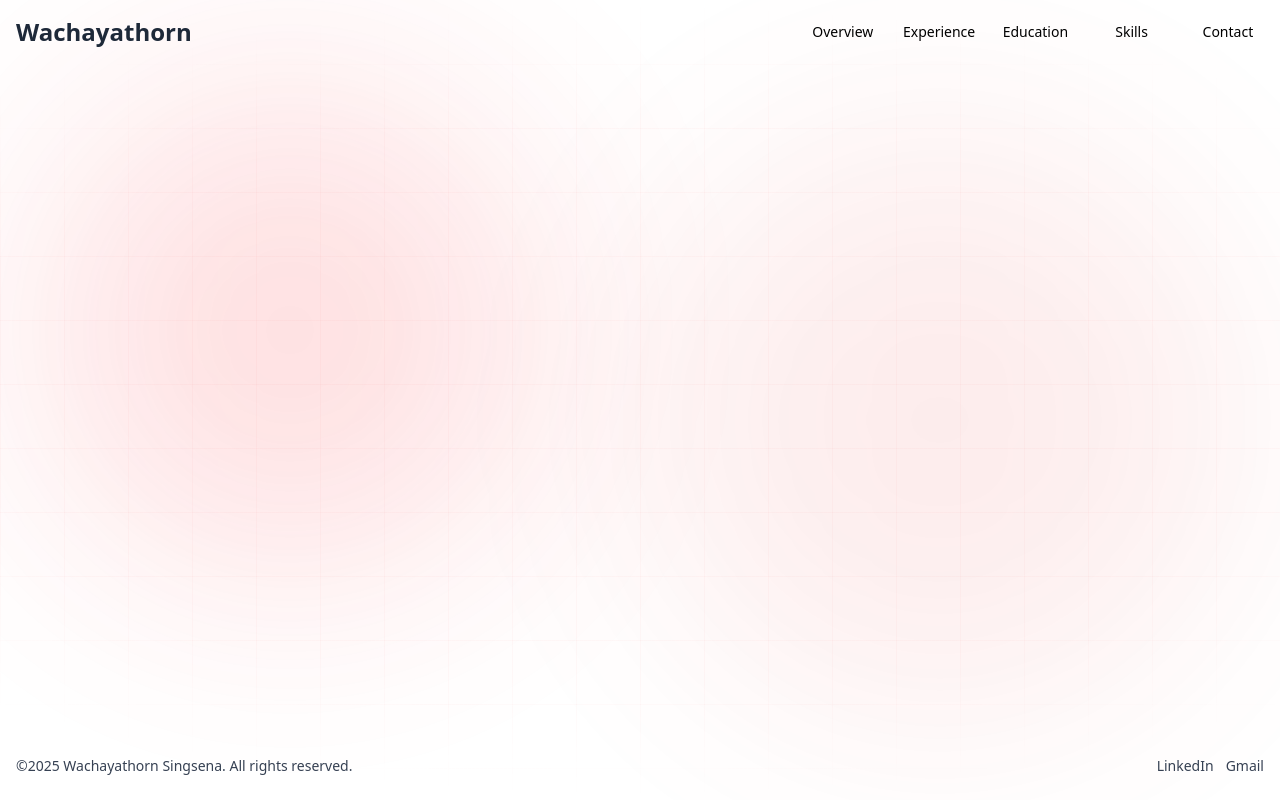
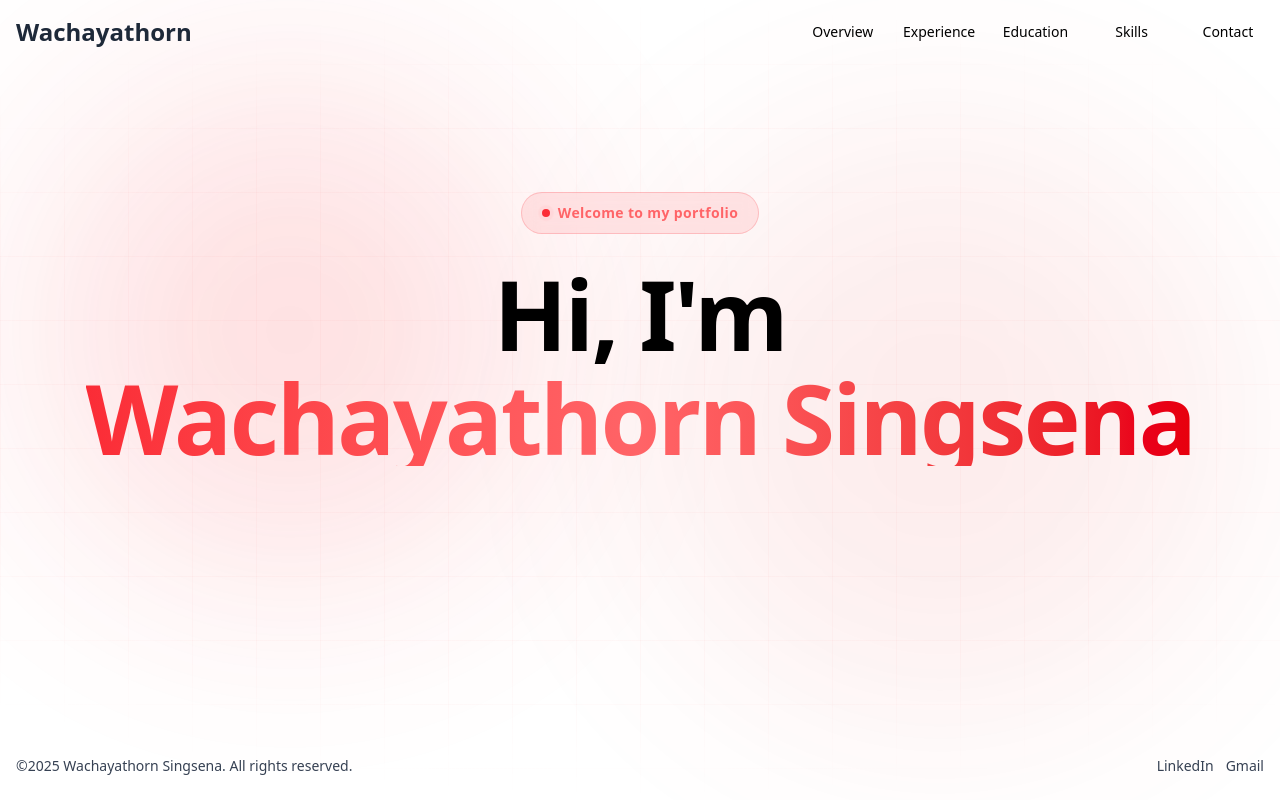
Before and after one commit to wachayathorn/introduce-myself, a Next.js app: page / in a window 1280 px wide. Built offline with nearby package versions, Linux system fonts and the light colour scheme.

Commit message:
feat: enhance main app layout with welcome message and styling

```diff
--- a/app/page.tsx
+++ b/app/page.tsx
@@ -9,6 +9,24 @@ export default function App() {
         <div className="absolute inset-0 bg-[linear-gradient(rgba(239,68,68,0.03)_1px,transparent_1px),linear-gradient(90deg,rgba(239,68,68,0.03)_1px,transparent_1px)] bg-size-[4rem_4rem] mask-[radial-gradient(ellipse_80%_50%_at_50%_50%,#000_70%,transparent_100%)]"></div>
         <div className="absolute top-20 left-10 w-[500px] h-[500px] bg-red-500/20 rounded-full blur-[120px] animate-pulse"></div>
         <div className="absolute bottom-20 right-10 w-[600px] h-[600px] bg-red-600/10 rounded-full blur-[120px] animate-pulse"></div>
+
+        <div className="relative z-10 max-w-7xl mx-auto px-6 py-32 text-center">
+          <div className="mb-8 inline-block animate-fade-in">
+            <span className="inline-flex items-center gap-2 px-5 py-2.5 bg-red-500/10 backdrop-blur-sm border border-red-500/20 rounded-full text-red-400 text-sm font-semibold tracking-wide">
+              <span className="relative flex h-2 w-2">
+                <span className="animate-ping absolute inline-flex h-full w-full rounded-full bg-red-400 opacity-75"></span>
+                <span className="relative inline-flex rounded-full h-2 w-2 bg-red-500"></span>
+              </span>
+              Welcome to my portfolio
+            </span>
+          </div>
+          <h1 className="text-6xl md:text-8xl font-black mb-6 tracking-tight animate-slide-up">
+            <span className="block text-black mb-2">Hi, I'm</span>
+            <span className="block bg-linear-to-r from-red-500 via-red-400 to-red-600 bg-clip-text text-transparent">
+              Wachayathorn Singsena
+            </span>
+          </h1>
+        </div>
       </div>
       <Footer />
     </div>
```
